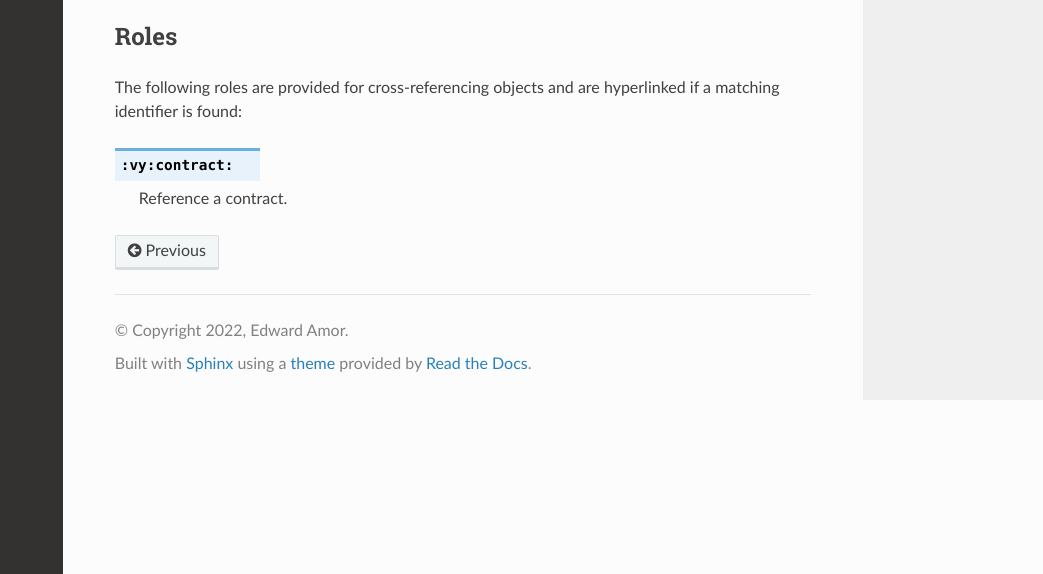
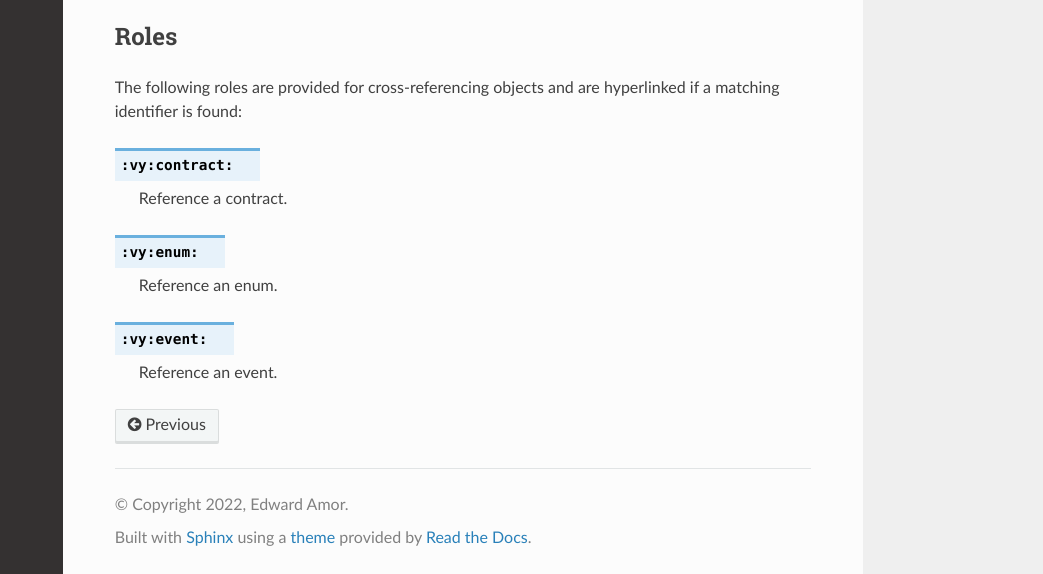
Before and after one commit to skellet0r/sphinxcontrib-vyperlang, a Sphinx documentation site: the page built from docs/source/domain.rst, in a window 1280 px wide and 900 px high, scrolled down 1208 px, cut to the strip 326-900 px from the top of the window. Shown: the whole strip, without its empty margins (237-1280 px from the left). Built offline with Sphinx 7.4.7 and the Read the Docs theme 2.0.0, drawn with Linux system fonts in a browser that asks for light colours.

Commit message:
docs: document enum + event roles

```diff
--- a/docs/source/domain.rst
+++ b/docs/source/domain.rst
@@ -84,3 +84,11 @@ matching identifier is found:
 .. rst:role:: vy:contract
 
     Reference a contract.
+
+.. rst:role:: vy:enum
+
+    Reference an enum.
+
+.. rst:role:: vy:event
+
+    Reference an event.
```
